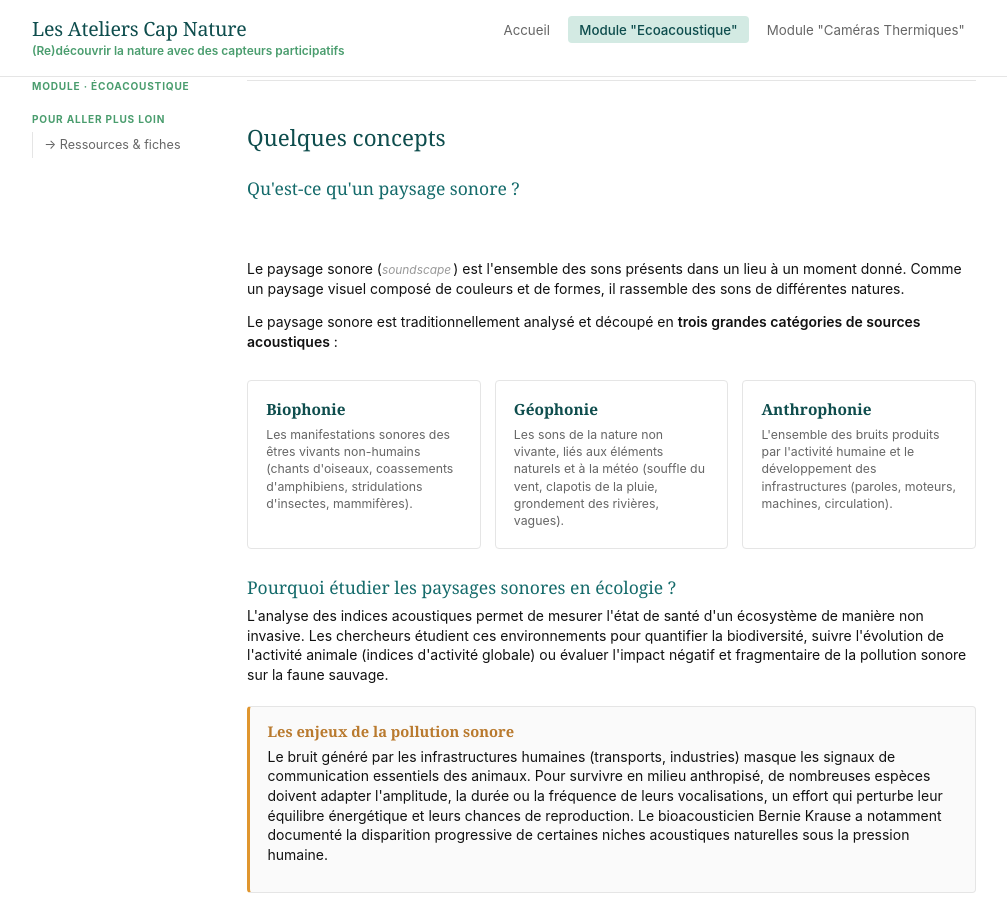
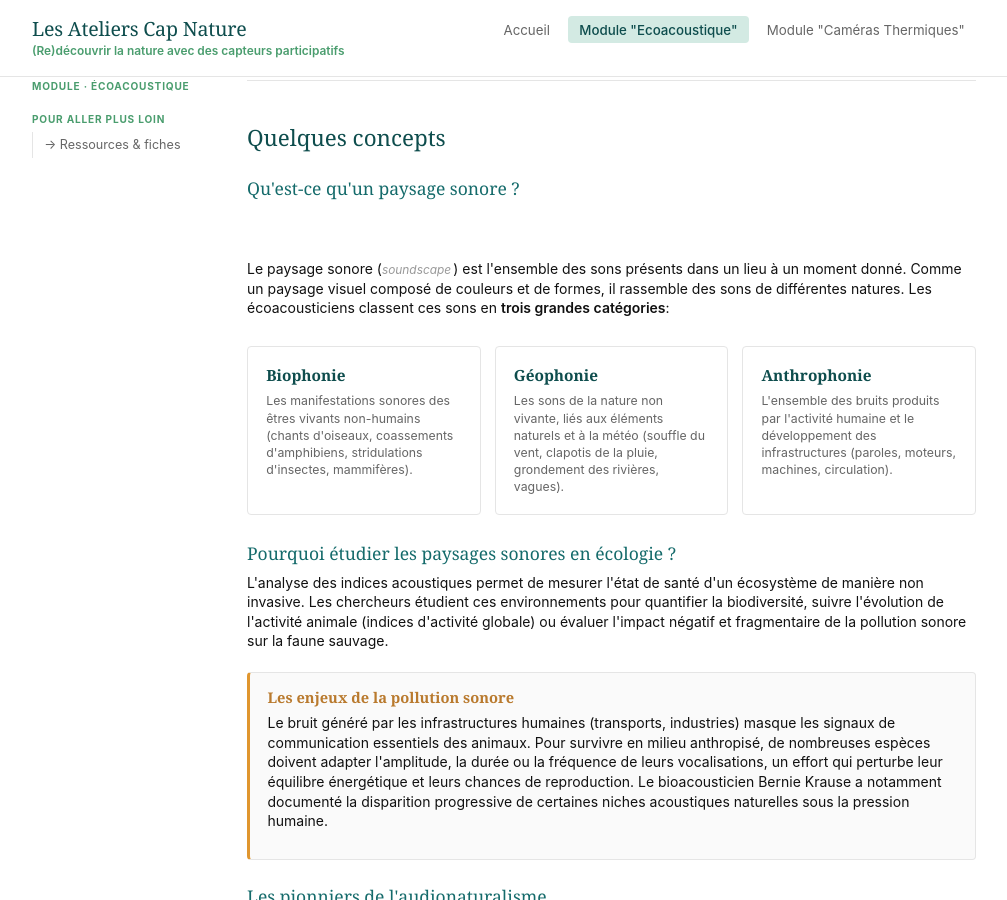
Before and after one commit to marieleapouliquen/wiki-cap-nature, a Jekyll site: the page built from _pages/module-oiseaux/index.md, in a window 1280 px wide and 900 px high, scrolled down 307 px. Shown: the whole window, without its empty margins (136-1143 px from the left). Built offline with Jekyll 4.4.1, drawn with Linux system fonts in a browser that asks for light colours.

Commit message:
Update index.md

```diff
--- a/_pages/module-oiseaux/index.md
+++ b/_pages/module-oiseaux/index.md
@@ -50,8 +50,8 @@ soundscape:
   <h2>Quelques concepts</h2>
 
   <h3>Qu'est-ce qu'un paysage sonore ?</h3>
-  <p>Le paysage sonore (<em>soundscape</em>) est l'ensemble des sons présents dans un lieu à un moment donné. Comme un paysage visuel composé de couleurs et de formes, il rassemble des sons de différentes natures.</p>
-  <p>Le paysage sonore est traditionnellement analysé et découpé en <strong>trois grandes catégories de sources acoustiques</strong> :</p>
+
+  <p>Le paysage sonore (<em>soundscape</em>) est l'ensemble des sons présents dans un lieu à un moment donné. Comme un paysage visuel composé de couleurs et de formes, il rassemble des sons de différentes natures. Les écoacousticiens classent ces sons en <strong>trois grandes catégories</strong>: </p>
 
   <div class="concept-grid">
     <div class="concept-card">
```
